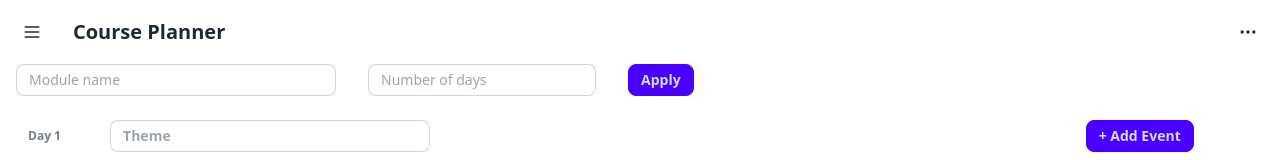
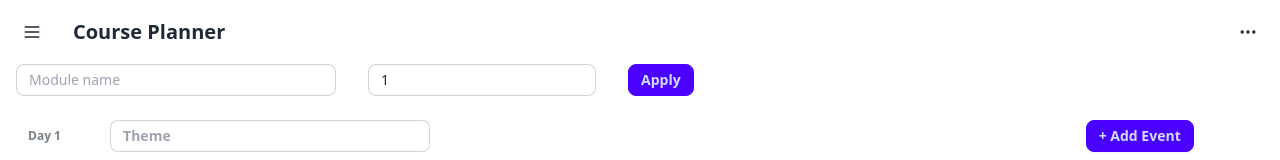
Before and after one commit to salt-community/PGP-CoursePlanner, a React (Vite) app in the folder Frontend/: page /modules/create in a window 1280 px wide. Shown: the top 160 px of the page. Built offline with nearby package versions, Linux system fonts and the light colour scheme.

Commit message:
feat: set module name as standard value in module component

```diff
--- a/Frontend/src/components/module/Module.tsx
+++ b/Frontend/src/components/module/Module.tsx
@@ -8,8 +8,10 @@ import InputSmall from "../inputFields/InputSmall";
 import { useMutation, useQueryClient } from "react-query";
 
 export default function Module({ submitFunction, module }: ModuleProps) {
-    const [days, setDays] = useState<number>(0);
+    const [moduleName, setModuleName] = useState<string>(module.name);
+    const [days, setDays] = useState<number>(module.days.length);
     const [daysOfModule, setDaysOfModule] = useState<DayType[]>(module.days);
+
 
     const handleDays = () => {
         const numOfDays = ([...Array(days).keys()].map(i => i + 1));
@@ -57,8 +59,8 @@ export default function Module({ submitFunction, module }: ModuleProps) {
         <section className="px-4">
             <form onSubmit={handleSubmit} className="flex flex-col gap-4 ">
                 <div className="w-[320px] overflow-scroll sm:w-auto sm:overflow-auto flex space-x-8">
-                    <InputSmall type="text" name="moduleName" placeholder="Module name" />
-                    <input type="number" name="numberOfDays" onChange={(e) => setDays(parseInt(e.target.value))} className="input input-bordered input-sm max-w-xs" placeholder="Number of days" />
+                    <InputSmall type="text" name="moduleName" onChange={(e) => setModuleName(e.target.value)} placeholder="Module name" value={moduleName} />
+                    <input type="number" name="numberOfDays" onChange={(e) => setDays(parseInt(e.target.value))} value={days} className="input input-bordered input-sm max-w-xs" placeholder="Number of days" />
                     <PrimaryBtn onClick={handleDays}>Apply</PrimaryBtn>
                 </div>
                 <div className="w-[320px] overflow-scroll sm:w-auto sm:overflow-auto">
```
